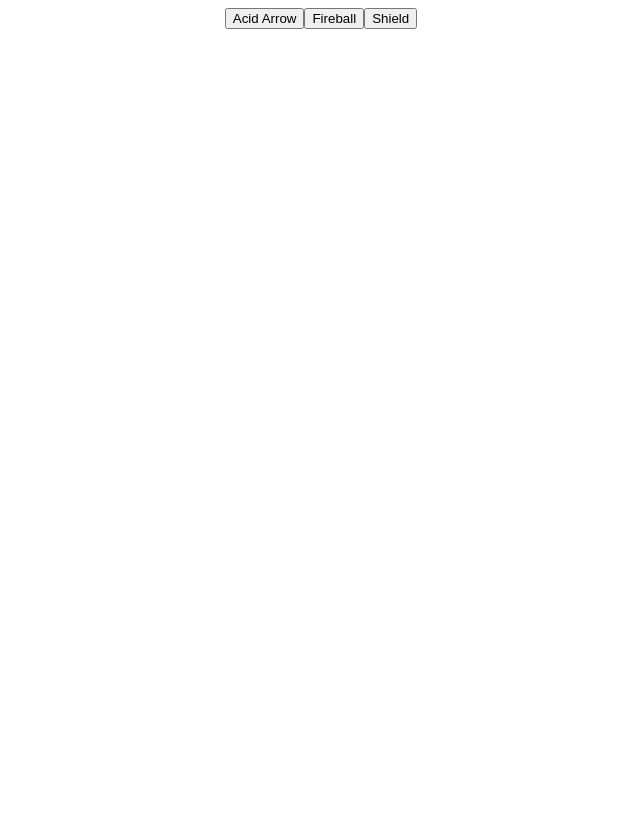
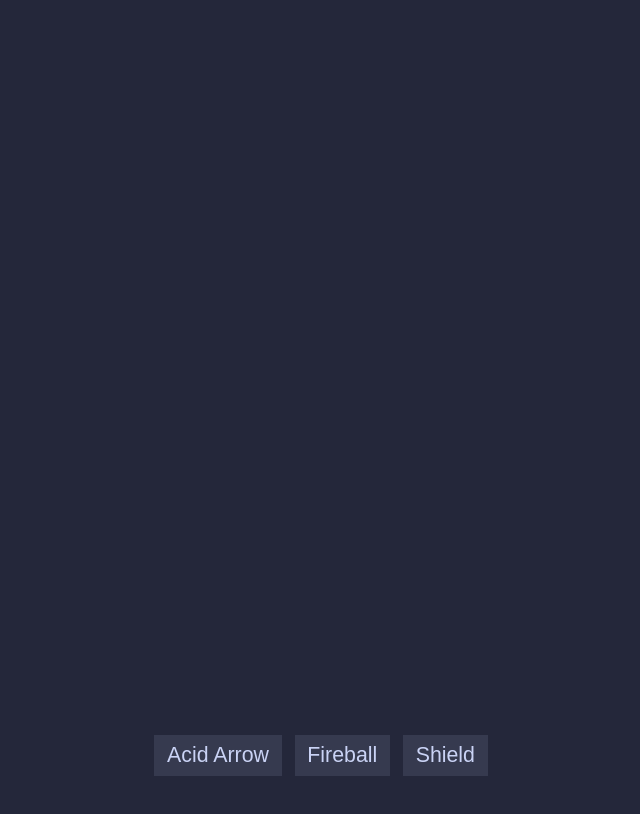
Before and after one commit to Fake4091/using-apis, a plain HTML site: page index.html in a window 1280 px wide. Shown: the whole page, without its empty margins (319-959 px from the left). Drawn offline with nearby package versions, Linux system fonts and the light colour scheme.

Commit message:
"not visually appealing" - Brittany Cohen 9/17/24

```diff
--- a/index.html
+++ b/index.html
@@ -8,8 +8,8 @@
   <script src="main.js"></script>
   <body>
     <div class="spell-content" id="spell"></div>
-    <button id="Acid-Arrow">Acid Arrow</button>
-    <button id="Fireball">Fireball</button>
-    <button id="Shield">Shield</button>
+    <button class="button" id="Acid-Arrow">Acid Arrow</button>
+    <button class="button" id="Fireball">Fireball</button>
+    <button class="button" id="Shield">Shield</button>
   </body>
 </html>
--- a/main.js
+++ b/main.js
@@ -24,12 +24,12 @@ document.addEventListener("DOMContentLoaded", function () {
           response.data.higher_level != undefined &&
           response.data.higher_level.length > 0
         ) {
-          spellContent.innerHTML = `<h1>Spell: ${response.data.name}</h1>
+          spellContent.innerHTML = `<h1>${response.data.name}</h1>
           <p><strong>Level:</strong> ${response.data.level}</p>
           <p><strong>Description:</strong> ${response.data.desc}</p>
           <p><strong>At Higher Levels:</strong> ${response.data.higher_level}</p>`;
         } else {
-          spellContent.innerHTML = `<h1>Spell: ${response.data.name}</h1>
+          spellContent.innerHTML = `<h1>${response.data.name}</h1>
           <p><strong>Level:</strong> ${response.data.level}</p>
           <p><strong>Description:</strong> ${response.data.desc}</p>`;
         }
--- a/style.css
+++ b/style.css
@@ -1,11 +1,46 @@
 body {
   display: flex;
-  align-items: center;
+  height: 100vh;
+  align-items: flex-start;
   justify-content: center;
   flex-wrap: wrap;
+  background-color: #24273a;
+  color: #cad3f5;
+  overflow-y: hidden;
+}
+
+h1 {
+  text-align: center;
 }
 
 .spell-content {
   width: 100vw;
   padding: 0 5vw;
 }
+
+.button {
+  background-color: #363a4f;
+  color: #cad3f5;
+  font-size: 16pt;
+  padding: 1vh 1vw;
+  border: none;
+  margin: 4vh 0.5vw;
+  align-self: flex-end;
+}
+
+.button:hover {
+  background-color: #5b6078;
+}
+
+.button:active {
+  background-color: #b7bdf8;
+  color: #1e2030;
+}
+
+::selection {
+  background: #5b6078;
+}
+
+::-moz-selection {
+  background: #5b6078;
+}
```
